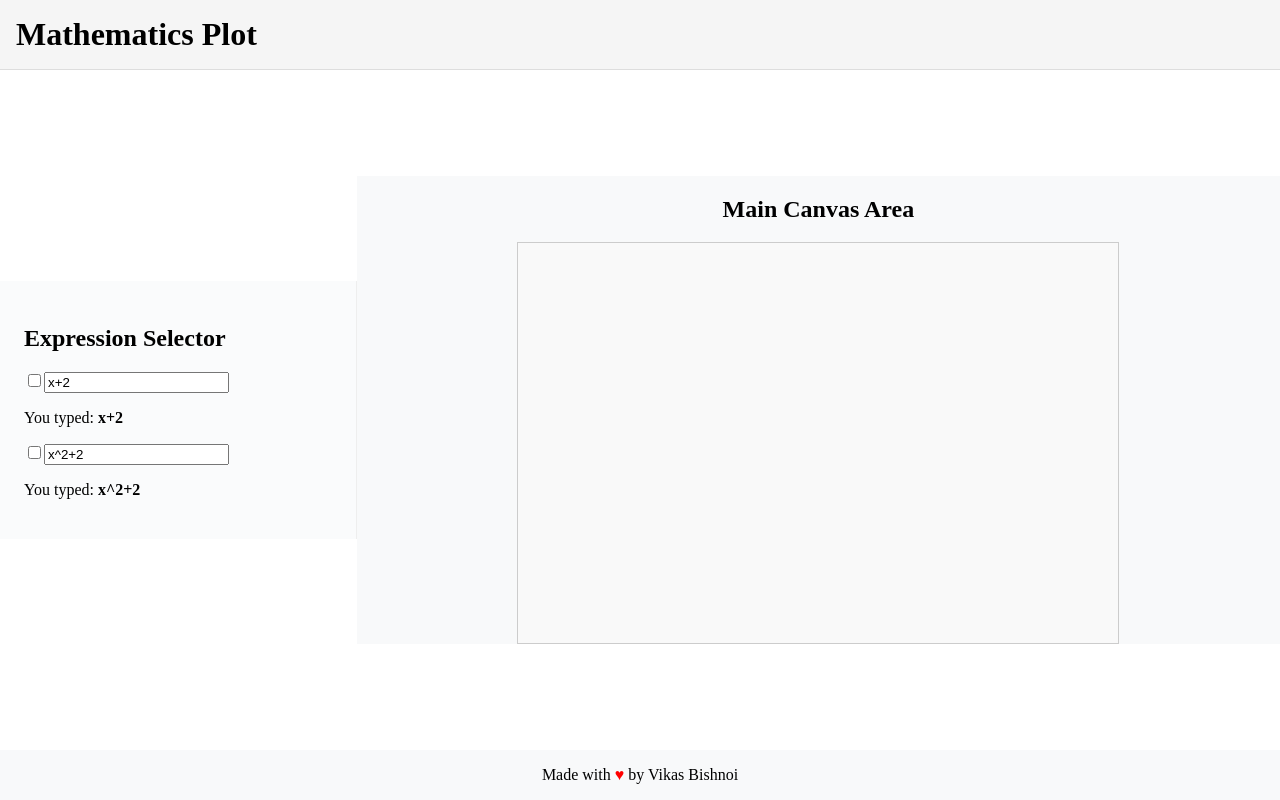
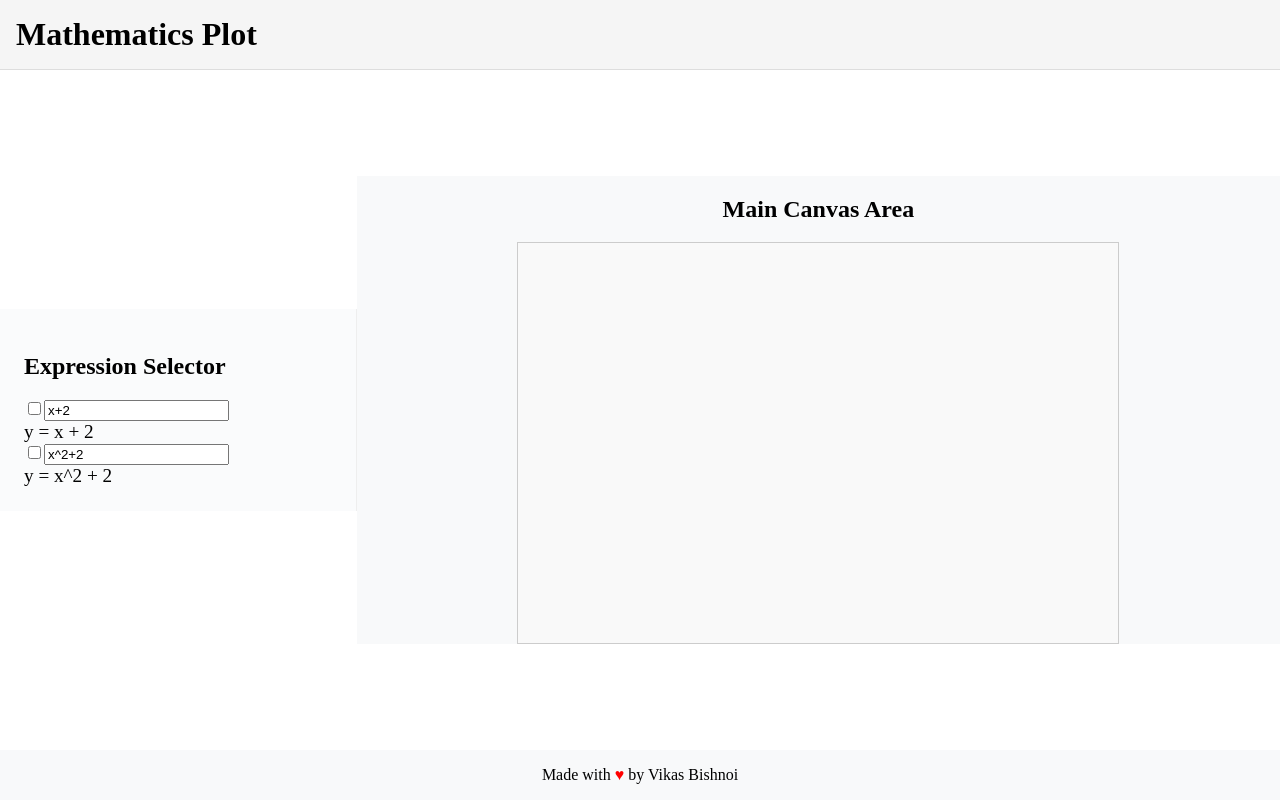
Before and after one commit to VikasHBishnoi/mathematics-plot, a React (Vite) app: page / in a window 1280 px wide. Built offline with nearby package versions, Linux system fonts and the light colour scheme.

Commit message:
Eqaution Destruction Logic added and Note its still have bugs which will be need to solve in next iteration

```diff
--- a/src/components/ActivtiyArea/ActivityArea.tsx
+++ b/src/components/ActivtiyArea/ActivityArea.tsx
@@ -6,8 +6,32 @@ import { ExpressionInterface } from "../../Interface";
 const ActivityArea: React.FC = () => {
   const [expressionArray, setExpressionArray] = useState<ExpressionInterface[]>(
     [
-      { equationInputStr: "x+2", isEquationShown: false },
-      { equationInputStr: "x^2+2", isEquationShown: false },
+      {
+        equationInputStr: "x+2",
+        isEquationShown: false,
+        equationParamters: {
+          equationParamtersArray: [
+            {
+              power: 1,
+              coefficient: 1,
+            },
+          ],
+          constant: 2,
+        },
+      },
+      {
+        equationInputStr: "x^2+2",
+        isEquationShown: false,
+        equationParamters: {
+          equationParamtersArray: [
+            {
+              power: 2,
+              coefficient: 1,
+            },
+          ],
+          constant: 2,
+        },
+      },
     ]
   );
   return (
--- /dev/null
+++ b/src/components/EquationCanvas/EquationCanvasProps.tsx
@@ -0,0 +1,44 @@
+// EquationCanvas.tsx
+import React from "react";
+import { ExpressionInterface } from "../../Interface";
+
+interface EquationCanvasProps {
+  expression: ExpressionInterface;
+}
+
+//TODO: This component need to be re-written shuch that is more beautiful and responsive. Currently it is just a simple text representation of the equation in span.
+const EquationCanvas: React.FC<EquationCanvasProps> = ({ expression }) => {
+  const { equationParamters } = expression;
+  const { equationParamtersArray, constant } = equationParamters;
+  // Build the equation string, e.g., "y = 2x^2 + 3x + 5"
+  const terms = equationParamtersArray
+    .map((param, idx) => {
+      const { coefficient, power } = param;
+      if (coefficient === 0) return null;
+      let coefStr =
+        coefficient === 1 && power !== 0
+          ? ""
+          : coefficient === -1 && power !== 0
+            ? "-"
+            : coefficient;
+      let powerStr = power === 0 ? "" : power === 1 ? "x" : `x^${power}`;
+      return `${coefStr}${powerStr}`;
+    })
+    .filter(Boolean);
+
+  if (constant !== 0) {
+    terms.push(constant.toString());
+  }
+
+  const equationStr = `y = ${terms.join(" + ").replace(/\+\s\-/g, "- ")}`;
+
+  return (
+    <div className="equation-canvas">
+      <span style={{ fontSize: "1.2rem", fontFamily: "serif" }}>
+        {equationStr}
+      </span>
+    </div>
+  );
+};
+
+export default EquationCanvas;
--- a/src/components/Expression/Expression.tsx
+++ b/src/components/Expression/Expression.tsx
@@ -1,23 +1,28 @@
 import React from "react";
 import Input from "../FormElements/Input/Input";
+import EquationCanvas from "../EquationCanvas/EquationCanvasProps";
+import { ExpressionInterface } from "../../Interface";
 
 interface ExpressionProps {
+  expressionId: string;
   inputValue: string;
   handleInputChange: (event: React.ChangeEvent<HTMLInputElement>) => void;
+  expression: ExpressionInterface;
 }
 const Expression: React.FC<ExpressionProps> = ({
+  expressionId,
   inputValue,
   handleInputChange,
+  expression,
 }) => {
   return (
     <>
       <Input
+        id={expressionId}
         inputValue={inputValue}
         handleInputChange={handleInputChange}
       ></Input>
-      <p className="typed-text">
-        You typed: <strong>{inputValue}</strong>
-      </p>
+      <EquationCanvas expression={expression}></EquationCanvas>
     </>
   );
 };
--- a/src/components/ExpressionSelector/ExpressionSelector.tsx
+++ b/src/components/ExpressionSelector/ExpressionSelector.tsx
@@ -1,7 +1,7 @@
 import { ChangeEvent, SetStateAction, useState } from "react";
 import Expression from "../Expression/Expression";
 import CheckboxItemList from "../FormElements/CheckboxItem/CheckbotItemList";
-import { ExpressionInterface } from "../../Interface";
+import { ExpressionInterface, ExpressionParameters } from "../../Interface";
 
 interface ExpressionSelectorProps {
   expressionArray: ExpressionInterface[];
@@ -11,13 +11,55 @@ const ExpressionSelector: React.FC<ExpressionSelectorProps> = ({
   expressionArray,
   setExpressionArray,
 }) => {
+  const parseEquationParameters = (
+    inputValue: string
+  ): {
+    equationParamtersArray: ExpressionParameters[];
+    constant: number;
+  } => {
+    // Match terms like 2x^2, -3x, x, -x
+    const paramRegex = /([+-]?\d*)x(?:\^(\d+))?/g;
+    const equationParamtersArray: ExpressionParameters[] = [];
+    let match;
+
+    while ((match = paramRegex.exec(inputValue)) !== null) {
+      let coefficient =
+        match[1] === "" || match[1] === "+"
+          ? 1
+          : match[1] === "-"
+            ? -1
+            : Number(match[1]);
+      let power = match[2] ? Number(match[2]) : 1;
+      equationParamtersArray.push({ coefficient, power });
+    }
+
+    // Match constant term (e.g., +5 or -7)
+    let constant = 0;
+    // Remove all terms with x (including their coefficients and exponents)
+    const inputWithoutXTerms = inputValue.replace(
+      /([+-]?\d*\*?x(\^\d+)?)/g,
+      ""
+    );
+    // Now match standalone numbers
+    const constantMatches = inputWithoutXTerms.match(/([+-]?\d+)/g);
+    if (constantMatches) {
+      constant = constantMatches.map(Number).reduce((a, b) => a + b, 0);
+    }
+
+    return {
+      equationParamtersArray,
+      constant,
+    };
+  };
   const handleInputChange = (
     event: ChangeEvent<HTMLInputElement>,
     index: number
   ) => {
+    const inputValue = event.target.value;
     setExpressionArray((prv) => {
       const newArray = [...prv];
-      newArray[index].equationInputStr = event.target.value;
+      newArray[index].equationInputStr = inputValue;
+      newArray[index].equationParamters = parseEquationParameters(inputValue);
       return newArray;
     });
   };
@@ -43,7 +85,9 @@ const ExpressionSelector: React.FC<ExpressionSelectorProps> = ({
           }}
         >
           <Expression
+            expressionId={"expression" + index}
             inputValue={expression.equationInputStr}
+            expression={expression}
             handleInputChange={(e) => handleInputChange(e, index)}
           />
         </CheckboxItemList>
--- a/src/components/FormElements/Input/Input.tsx
+++ b/src/components/FormElements/Input/Input.tsx
@@ -1,12 +1,14 @@
 import React, { useState } from "react";
 
 interface InputProps {
+  id: string;
   inputValue: string;
   handleInputChange: (event: React.ChangeEvent<HTMLInputElement>) => void;
 }
-const Input: React.FC<InputProps> = ({ inputValue, handleInputChange }) => {
+const Input: React.FC<InputProps> = ({ id, inputValue, handleInputChange }) => {
   return (
     <input
+      id={id}
       type="text"
       className="function-input"
       placeholder="Enter your function here"
```
Also changed, not shown: src/Interface.ts (+8 -0 lines).
